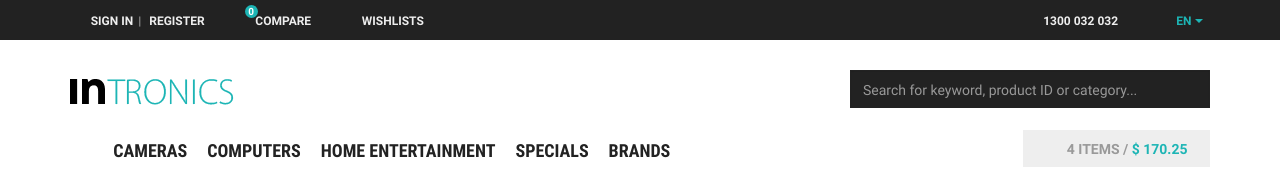
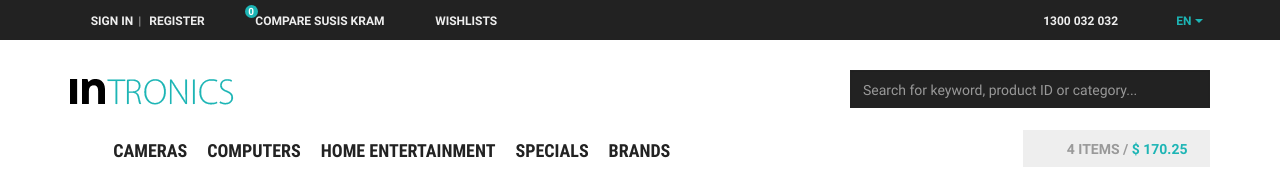
Before and after one commit to tbouliere-datasolution/intershop-pwa, an Angular app: page / in a window 1280 px wide. Shown: the top 169 px of the page. Built offline with nearby package versions, Linux system fonts and the light colour scheme; a web font is replaced by a local one.

Commit message:
ZUM TESTEN

```diff
--- a/src/app/header.component.html
+++ b/src/app/header.component.html
@@ -18,7 +18,7 @@
 <li><!-- BEGIN TEMPLATE app_sf_responsive/default/inc/header/ProductCompareStatus --><a class="compare-status" href="http://localhost:480/INTERSHOP/web/WFS/inSPIRED-inTRONICS-Site/en_US/-/USD/ViewProductCompare-Show" rel="nofollow">
 <span class="glyphicon-equalizer glyphicon glyphicon-header-icon"></span>
 <span class="compare-count-text" data-ajax-content="http://localhost:480/INTERSHOP/web/WFS/inSPIRED-inTRONICS-Site/en_US/-/USD/ViewProductCompare-Status"><!-- BEGIN TEMPLATE app_sf_responsive/default/inc/header/ProductCompareStatusData --><div id="compare-count" data-compare-ids="">0</div>
-<span class="hidden-xs">Compare</span>
+<span class="hidden-xs">Compare Susis kRAM</span>
 <script type="text/javascript">RetailShop.setCompareState();</script><!-- END TEMPLATE app_sf_responsive/default/inc/header/ProductCompareStatusData --></span>
 </a><!-- END TEMPLATE app_sf_responsive/default/inc/header/ProductCompareStatus --></li>
 <li><!-- BEGIN TEMPLATE app_sf_responsive/default/account/wishlist/WishlistStatus --><a href="https://localhost:4443/INTERSHOP/web/WFS/inSPIRED-inTRONICS-Site/en_US/-/USD/ViewUserAccount-ShowLogin?TargetPipeline=ViewWishlist-ViewAll" class="" rel="nofollow">
```
